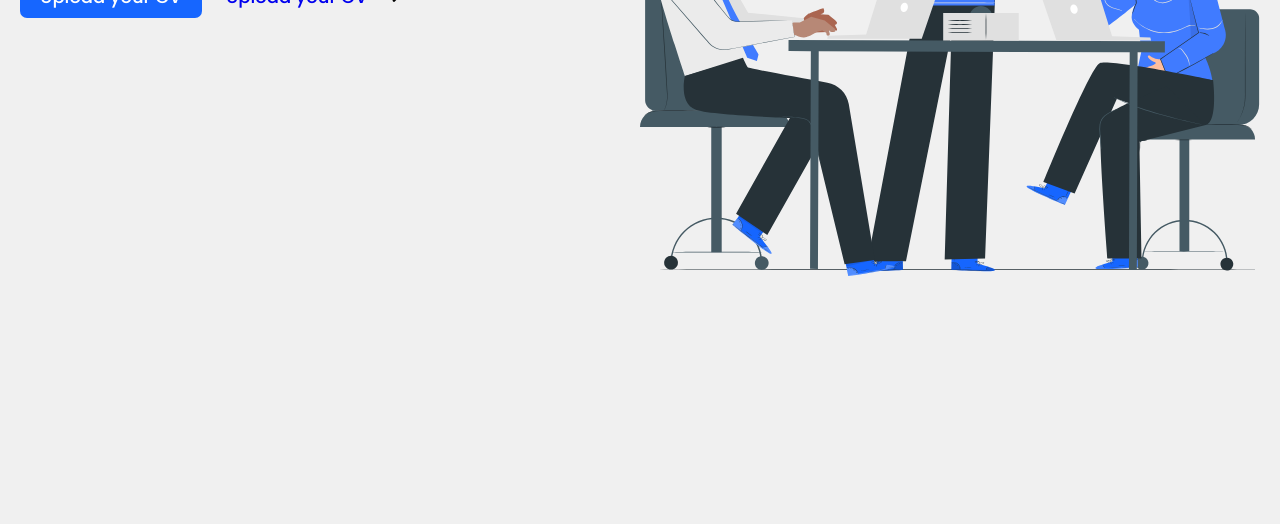
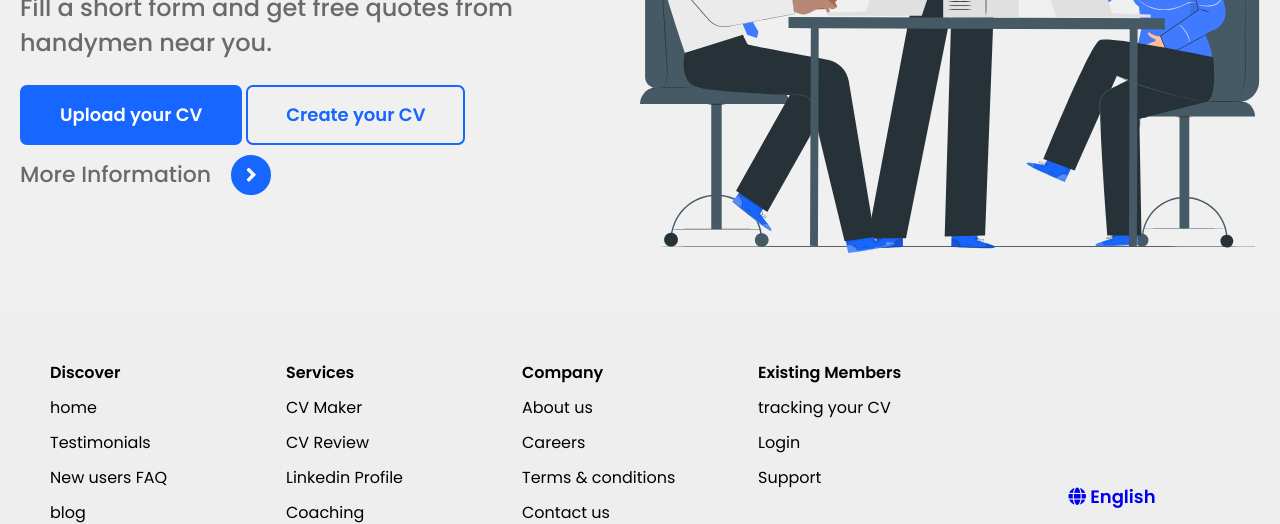
Before and after one commit to mohamedES24/my-projects, a website: page index.html in a window 1280 px wide. Shown: the part 465-989 px from the top of the page. Before the commit the page ends 800 px from the top, so only its background shows below. Drawn offline with nearby package versions, Linux system fonts and the light colour scheme; files that its build step writes are made by us from their sources.

Commit message:
update home

```diff
--- a/css/main.scss
+++ b/css/main.scss
@@ -3,3 +3,4 @@
 @import "parts/header";
 @import "parts/main";
 @import "parts/slider";
+@import "parts/footer";
--- /dev/null
+++ b/css/parts/_footer.scss
@@ -0,0 +1,31 @@
+footer {
+    padding: 50px 30px;
+    background: #eee;
+    margin-top: 50px;
+    .flex-footer {
+        display: grid;
+        grid-template-columns: 1fr 1fr 1fr 1fr 1fr ;
+        > div {
+            text-align: center;
+            display: grid;
+            gap: 20px;
+            align-items: flex-end;
+            align-content:flex-end;
+            justify-content: center;
+            div {
+                display: flex;
+                gap: 20px;
+            }
+        }
+    }
+    li {
+        list-style: none;
+        padding-bottom: 10px;
+        a {
+            font-weight: 400;
+            font-size: unset;
+            color: #000;
+
+        }
+    }
+}
--- a/css/parts/_header.scss
+++ b/css/parts/_header.scss
@@ -1,13 +1,12 @@
 header {
     display: flex;
     justify-content: space-between;
+    margin-top: 25px !important;
     .header-logo {
             width: 138px;
-            margin-top: 38px;
         }
     ul {
         display: flex;
-        margin-top: 57px;
         li {
             display: block;
             a {
@@ -23,8 +22,4 @@ header {
         gap: 20px;
         align-items: center;
     }
-    .btn{
-        margin-top: 50px;
-    }
-
 }
--- a/css/parts/_main.scss
+++ b/css/parts/_main.scss
@@ -1,5 +1,5 @@
 .container {
-  max-width: 1364px;
+  max-width: 1550px;
   margin: 0 auto;
   padding: 0 20px;
 }
@@ -11,7 +11,42 @@
   display: inline-block;
   border-radius: 7px;
 }
+.btn-rounded {
+  border-radius: 50px;
+  padding: 5px;
+  line-height: 1;
+  padding: 3px;
+  font-size: 22px;
+  width: 30px;
+  text-align: center;
+  height: 30px;
+  display: inline-flex;
+  justify-content: center;
+  align-items: center;
+}
+.btn.large {
+  padding: 19px 38px;
+}
+.btn-rounded.primary ,
 .btn.primary {
   color: #ffffff;
   background: #1666ff;
+  border:solid 2px #1666ff;
 }
+.btn.outline-primary {
+  color: #1666ff;
+  border:solid 2px #1666ff;
+}
+h1 {
+  font-size: 64px;
+  line-height: 100px;
+  letter-spacing: 0.01em;
+  color: #263238;
+}
+
+.more-btn {
+  padding: 10px 0;
+  display: flex;
+  gap: 20px;
+  align-items: center;
+}
--- a/css/parts/_reset.scss
+++ b/css/parts/_reset.scss
@@ -2,16 +2,26 @@
     margin: 0;
     padding: 0;
 }
+body{
+    background: #f0f0f0;
+    font-weight: 600;
+    font-family: 'Poppins', sans-serif;
+}
 a{
     text-decoration: none;
     font-style: normal;
-    font-weight: 500;
+    font-weight: 600;
     white-space: nowrap;
     font-size: 18px;
     line-height: 1;
+    transition: 0.5s color;
+    &:hover {
+        color: #1666ff !important;
+    }
 }
-body{
-    background: #f0f0f0;
-    font-family: 'Poppins', sans-serif;
-
+p {
+    font-style: normal;
+    font-weight: 500;
+    font-size: 24px;
+    color: #6A6A6A;
 }
--- a/css/parts/_slider.scss
+++ b/css/parts/_slider.scss
@@ -2,5 +2,20 @@
     display: grid;
     grid-template-columns: 1fr 1fr;
     align-items: center;
-
+    .content {
+        height: 80%;
+        display: grid;
+        align-items: center;
+    }
+    p {
+        max-width: 520px;
+    }
+    a {
+        p {
+            text-transform: capitalize;
+            font-size: 22px;
+            line-height: 32px;
+            color: #6A6A6A;
+        }
+    }
 }
--- a/index.html
+++ b/index.html
@@ -27,17 +27,109 @@
         </div>
     </header>
     <section class="container main-slider">
-        <div>
-            <h1>Get Your CV Perfectly Done With WOL</h1>
-            <p>Fill a short form and get free quotes from handymen near you.</p>
-            <a href="#" class="btn primary"> Upload your CV </a>
-            <a href="#" class="btn"> Upload your CV </a>
-            <i class="fas fa-angle-right"></i>
+        <div class="content">
+            <div>
+                <h1>Get Your CV Perfectly Done With WOL</h1>
+                <p>Fill a short form and get free quotes from handymen near you.</p>
+                <br>
+                <a href="#" class="btn large primary"> Upload your CV </a>
+                <a href="#" class="btn large outline-primary"> Create your CV </a>
+            </div>
+            <a href="#" class="more-btn">
+                <p>
+                    more information
+                </p>
+                <i class="btn-rounded large primary fas fa-angle-right"></i>
+            </a>
         </div>
         <div id="home1">
 
         </div>
     </section>
+    <footer>
+        <div class="container">
+            <div class="flex-footer">
+                <ul>
+                    <li>Discover</li>
+                    <li>
+                        <a href=""> home </a>
+                    </li>
+                    <li>
+                        <a href=""> Testimonials </a>
+                    </li>
+                    <li>
+                        <a href=""> New users FAQ </a>
+                    </li>
+                    <li>
+                        <a href=""> blog </a>
+                    </li>
+                </ul>
+                <ul>
+                    <li>Services</li>
+                    <li>
+                        <a href=""> CV Maker </a>
+                    </li>
+                    <li>
+                        <a href=""> CV Review </a>
+                    </li>
+                    <li>
+                        <a href=""> Linkedin Profile </a>
+                    </li>
+                    <li>
+                        <a href=""> Coaching </a>
+                    </li>
+                </ul>
+                <ul>
+                    <li>Company </li>
+                    <li>
+                        <a href=""> About us </a>
+                    </li>
+                    <li>
+                        <a href=""> Careers </a>
+                    </li>
+                    <li>
+                        <a href=""> Terms & conditions </a>
+                    </li>
+                    <li>
+                        <a href=""> Contact us </a>
+                    </li>
+                    <li>
+                        <a href=""> Privacy policy </a>
+                    </li>
+                </ul>
+                <ul>
+                    <li>Existing Members </li>
+                    <li>
+                        <a href=""> tracking your CV </a>
+                    </li>
+                    <li>
+                        <a href=""> Login </a>
+                    </li>
+                    <li>
+                        <a href=""> Support </a>
+                    </li>
+                </ul>
+                <div>
+                    <span class="lang">
+                        <a href="#">
+                            <i class="fas fa-globe"></i>
+                            <span>English</span>
+                        </a>
+                    </span>
+                    <div>
+                        <a href="#">
+                            <i class="btn-rounded large primary fab fa-facebook-f"></i>
+                        </a>
+                        <a href="#">
+                            <i class="btn-rounded large primary fab fa-linkedin-in"></i>
+                        </a>
+                        <a href="#">
+                            <i class="btn-rounded large primary fab fa-instagram"></i>
+                        </a>
+                    </div>
+                </div>
+            </div>
+        </footer>
 </body>
 <script src="/js/main.js"></script>
 </html>
```
Also changed, not shown: tsconfig.json (+5 -7 lines).
